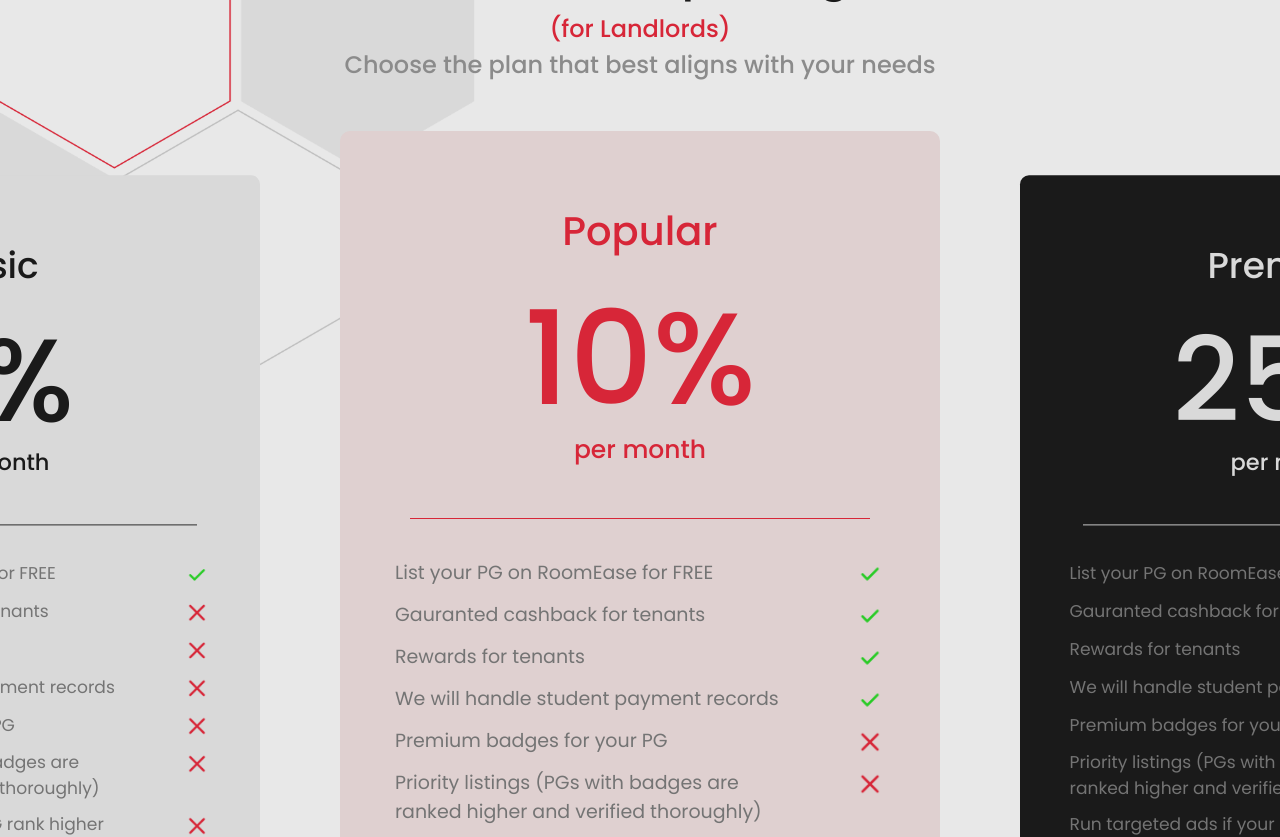
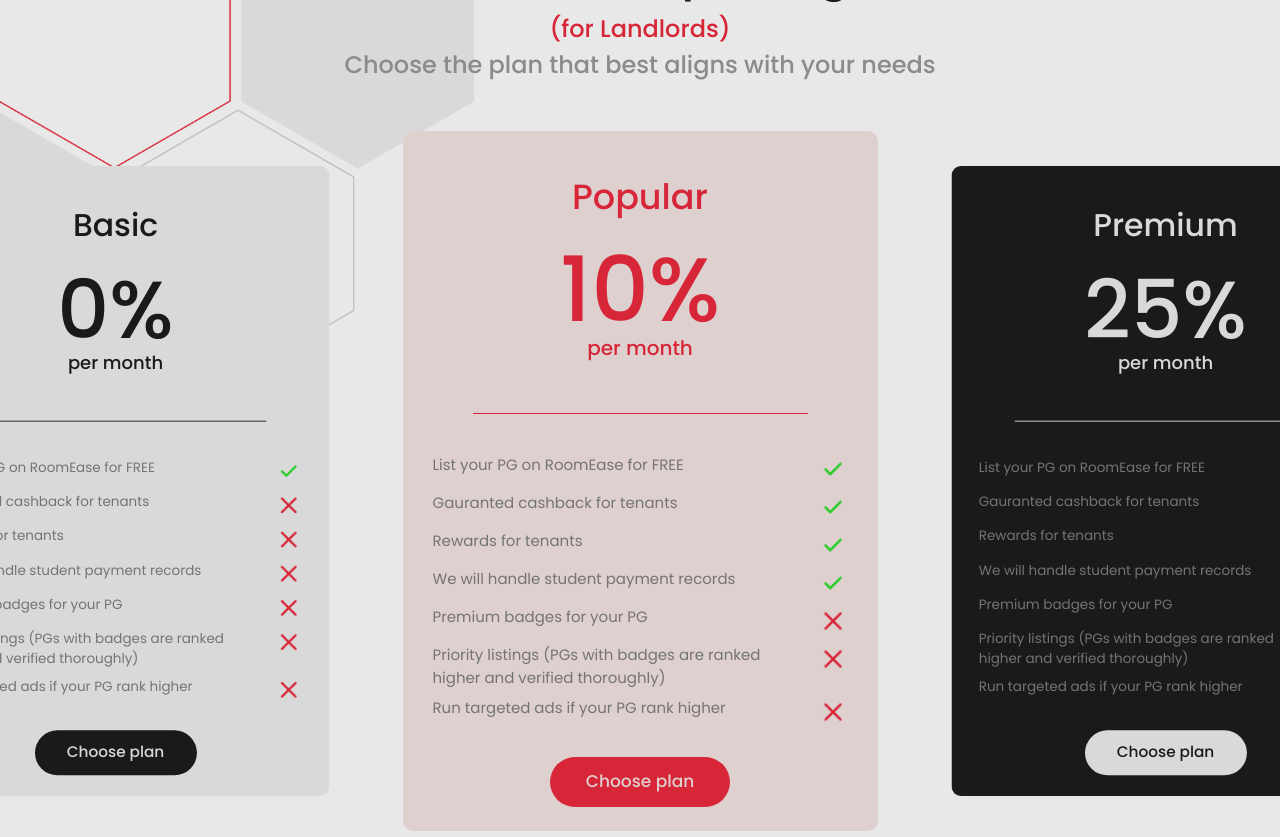
Before and after one commit to kshit273/RoomEase, a React (Vite) app: page / in a window 1280 px wide. Shown: the part 4820-5657 px from the top of the page. Built offline with nearby package versions, Linux system fonts and the light colour scheme; no server answers.

Commit message:
created the slider

```diff
--- a/package.json
+++ b/package.json
@@ -3,6 +3,7 @@
   "private": true,
   "version": "0.0.0",
   "type": "module",
+  "powermode.enabled": true,
   "scripts": {
     "dev": "vite",
     "build": "vite build",
@@ -19,6 +20,7 @@
     "lucide-react": "^0.511.0",
     "react": "^19.1.0",
     "react-dom": "^19.1.0",
+    "react-intersection-observer": "^9.16.0",
     "react-responsive": "^10.0.1",
     "three": "^0.176.0"
   },
--- a/src/components/PlanCard.jsx
+++ b/src/components/PlanCard.jsx
@@ -1,44 +1,105 @@
 import { premiumList } from "../constants/Abt";
+import { useMediaQuery } from "react-responsive";
 
 const PlanCard = ({ title, price, list, priBg, secBg, line }) => {
+  const isMedScreen = useMediaQuery({ minWidth: 801, maxWidth: 1800 });
+  const isSmallScreen = useMediaQuery({ maxWidth: 800 });
   return (
     <div
       style={{ background: priBg }}
-      className={`h-[885px] w-[600px] rounded-[10px]`}
+      className={` ${
+        isMedScreen
+          ? `h-[700px] w-[475px]`
+          : isSmallScreen
+          ? `h-[475px] w-[300px]`
+          : `h-[885px] w-[600px]`
+      }  rounded-[10px] `}
     >
       <div
         style={{ color: secBg }}
-        className="flex items-center justify-center pt-[70px] pb-[0px] font-medium text-[40px]"
+        className={` ${
+          isMedScreen
+            ? `pt-[40px] text-[35px]`
+            : isSmallScreen
+            ? `pt-[25px] text-[25px]`
+            : `pt-[70px] text-[40px]`
+        } flex items-center justify-center font-medium `}
       >
         {title}
       </div>
       <div
         style={{ color: secBg }}
-        className="flex items-center justify-center font-medium text-[130px]"
+        className={` ${
+          isMedScreen
+            ? `text-[90px]`
+            : isSmallScreen
+            ? `text-[65px] pb-2`
+            : `text-[130px]`
+        } flex items-center justify-center font-medium `}
       >
         {price}%
       </div>
       <div
         style={{ color: secBg }}
-        className="flex items-center justify-center pb-[50px] font-medium text-[25px] mt-[-25px]"
+        className={` ${
+          isMedScreen
+            ? `text-[20px] pb-[50px]`
+            : isSmallScreen
+            ? `text-[15px] pb-[20px]`
+            : `text-[25px] pb-[50px]`
+        } flex items-center justify-center font-medium  mt-[-25px]`}
       >
         per month
       </div>
-      <div className="px-[70px]">
+      <div
+        className={
+          isMedScreen ? `px-[70px]` : isSmallScreen ? `px-[40px]` : `px-[70px]`
+        }
+      >
         <img src={line} alt="line" />
       </div>
       <div className="flex justify-center">
-        <div className="flex flex-col gap-[12px] pt-[40px] ">
+        <div
+          className={` ${
+            isMedScreen
+              ? `gap-[8px] pt-[40px]`
+              : isSmallScreen
+              ? `gap-[8px] pt-[20px]`
+              : `gap-[12px] pt-[40px]`
+          } flex flex-col  `}
+        >
           {premiumList.map((item, idx) => (
-            <div className="flex gap-[60px]">
+            <div
+              className={`${
+                isMedScreen
+                  ? `gap-[10px]`
+                  : isSmallScreen
+                  ? `gap-[20px]`
+                  : `gap-[60px]`
+              } flex`}
+            >
               <div
                 key={idx}
                 style={{ color: "#747474" }}
-                className="text-[19px] w-[400px]"
+                className={
+                  isMedScreen
+                    ? `text-[15px] w-[375px]`
+                    : isSmallScreen
+                    ? `text-[10px] w-[200px]`
+                    : `text-[19px] w-[400px]`
+                }
               >
                 {item}
               </div>
-              <div className="h-[30px] w-[30px]">
+              <div
+                className={
+                  isMedScreen
+                    ? `h-[30px] w-[30px]`
+                    : isSmallScreen
+                    ? `h-[20px] w-[20px]`
+                    : `h-[30px] w-[30px]`
+                }
+              >
                 {list.includes(item) ? (
                   <img src="./images/check.png" alt="tick"></img>
                 ) : (
@@ -49,10 +110,20 @@ const PlanCard = ({ title, price, list, priBg, secBg, line }) => {
           ))}
         </div>
       </div>
-      <div className="flex items-center justify-center pt-[55px]">
+      <div
+        className={`flex items-center justify-center ${
+          isMedScreen ? `pt-[30px]` : isSmallScreen ? `pt-[15px]` : `pt-[55px]`
+        } `}
+      >
         <button
           style={{ background: secBg, color: priBg }}
-          className="transform h-[65px] w-[210px] rounded-full text-[20px] font-medium hover:scale-105 transition duration-500"
+          className={`${
+            isMedScreen
+              ? `h-[50px] w-[180px] text-[17px]`
+              : isSmallScreen
+              ? `h-[30px] w-[110px] text-[11px]`
+              : `h-[65px] w-[210px] text-[20px]`
+          } transform rounded-full  font-medium hover:scale-105 transition duration-500`}
         >
           Choose plan
         </button>
--- /dev/null
+++ b/src/components/PlanSlider.jsx
@@ -0,0 +1,70 @@
+import PlanCard from "./PlanCard";
+import { useMediaQuery } from "react-responsive";
+import { plans } from "../constants/Abt";
+import { useRef, useEffect, useState } from "react";
+
+const PlanSlider = () => {
+  const isSmallOrTab = useMediaQuery({ maxWidth: 1025 });
+  const isMidOrTab = useMediaQuery({ maxWidth: 800 });
+
+  const containerRef = useRef(null);
+  const cardRefs = useRef([]);
+  const [centeredIndex, setCenteredIndex] = useState(0);
+
+  useEffect(() => {
+    const container = containerRef.current;
+
+    const handleScroll = () => {
+      const containerCenter = container.scrollLeft + container.offsetWidth / 2;
+
+      const distances = cardRefs.current.map((card) => {
+        if (!card) return Infinity;
+        const cardCenter = card.offsetLeft + card.offsetWidth / 2;
+        return Math.abs(containerCenter - cardCenter);
+      });
+
+      const closestIndex = distances.indexOf(Math.min(...distances));
+      setCenteredIndex(closestIndex);
+    };
+
+    handleScroll(); // Initial check
+    container.addEventListener("scroll", handleScroll);
+
+    return () => container.removeEventListener("scroll", handleScroll);
+  }, []);
+
+  return (
+    <div
+      ref={containerRef}
+      className={`w-full overflow-x-auto px-4 flex ${
+        isSmallOrTab
+          ? "pb-6 gap-[10px] mt-[30px]"
+          : isMidOrTab
+          ? "pb-6 gap-[20px] mt-[30px]"
+          : "gap-[50px] mt-[50px] items-center justify-center"
+      } no-scrollbar`}
+      style={{
+        scrollSnapType: "x mandatory",
+        WebkitOverflowScrolling: "touch",
+      }}
+    >
+      {plans.map((plan, index) => (
+        <div
+          key={index}
+          ref={(el) => (cardRefs.current[index] = el)}
+          className={`snap-center flex-shrink-0 transition-transform duration-300 ease-in-out ${
+            index === centeredIndex ? "scale-100" : "scale-90"
+          }`}
+          style={{
+            scrollSnapAlign: "center",
+            touchAction: "manipulation", // fixes swipe issue on card
+          }}
+        >
+          <PlanCard {...plan} />
+        </div>
+      ))}
+    </div>
+  );
+};
+
+export default PlanSlider;
--- a/src/constants/Abt.js
+++ b/src/constants/Abt.js
@@ -172,6 +172,33 @@ const testimonials = [
   },
 ];
 
+const plans = [
+  {
+    title: "Basic",
+    price: "0",
+    priBg: "#d9d9d9",
+    secBg: "#1A1A1A",
+    line: "./images/b-line.png",
+    list: basicList,
+  },
+  {
+    title: "Popular",
+    price: "10",
+    priBg: "#dfd0d0",
+    secBg: "#D72638",
+    line: "./images/r-line.png",
+    list: popularList,
+  },
+  {
+    title: "Premium",
+    price: "25",
+    priBg: "#1A1A1A",
+    secBg: "#d9d9d9",
+    line: "./images/w-line.png",
+    list: premiumList,
+  },
+];
+
 export {
   about,
   tenantFeatureCards,
@@ -180,4 +207,5 @@ export {
   popularList,
   premiumList,
   testimonials,
+  plans,
 };
--- a/src/index.css
+++ b/src/index.css
@@ -65,6 +65,14 @@ section {
 }
 .animate-marquee-right {
   animation: marquee-right 30s linear infinite;
+}
+
+.no-scrollbar::-webkit-scrollbar {
+  display: none;
+}
+.no-scrollbar {
+  -ms-overflow-style: none;
+  scrollbar-width: none;
 }
 
 @layer components {
--- a/src/sections/Plans.jsx
+++ b/src/sections/Plans.jsx
@@ -1,11 +1,13 @@
 import { useMediaQuery } from "react-responsive";
-import PlanCard from "../components/PlanCard";
-import { basicList, popularList, premiumList } from "../constants/Abt";
+import PlanSlider from "../components/PlanSlider";
 
 const Plans = () => {
   const isSmallScreen = useMediaQuery({ maxWidth: 800 });
   return (
-    <section id="plans" className="relative mt-[200px] z-2">
+    <section
+      id="plans"
+      className={`relative ${isSmallScreen ? `mt-[100px]` : `mt-[200px]`}  z-2`}
+    >
       <div className="flex flex-col items-center ">
         <div
           className={` font-medium text-[#1a1a1a] ${
@@ -15,7 +17,9 @@ const Plans = () => {
           Plans and pricing
         </div>
         <div
-          className={`text-[#d72638] content-center text-center font-medium  mt-4 px-5 ${
+          className={` ${
+            isSmallScreen ? `mt-0` : `mt-4`
+          } text-[#d72638] content-center text-center font-medium   px-5 ${
             isSmallScreen ? `text-[13px]` : `text-2xl`
           }`}
         >
@@ -29,38 +33,7 @@ const Plans = () => {
           Choose the plan that best aligns with your needs
         </div>
       </div>
-      <div className="flex justify-center items-center  gap-[50px] pt-[50px]">
-        <div className="transform scale-90 hover:scale-95 transition duration-1500">
-          <PlanCard
-            title={"Basic"}
-            price={"0"}
-            list={basicList}
-            priBg={"#d9d9d9"}
-            secBg={"#1a1a1a"}
-            line={"./images/b-line.png"}
-          />
-        </div>
-        <div>
-          <PlanCard
-            title={"Popular"}
-            price={"10"}
-            list={popularList}
-            priBg={"#dfd0d0"}
-            secBg={"#d72638"}
-            line={"./images/r-line.png"}
-          />
-        </div>
-        <div className="transform scale-90 hover:scale-95 transition duration-1500 ">
-          <PlanCard
-            title={"Premium"}
-            price={"25"}
-            list={premiumList}
-            priBg={"#1a1a1a"}
-            secBg={"#d9d9d9"}
-            line={"./images/w-line.png"}
-          />
-        </div>
-      </div>
+      <PlanSlider />
     </section>
   );
 };
```
Also changed, not shown: 1 other file (tests, documents, lock files or other folders).
